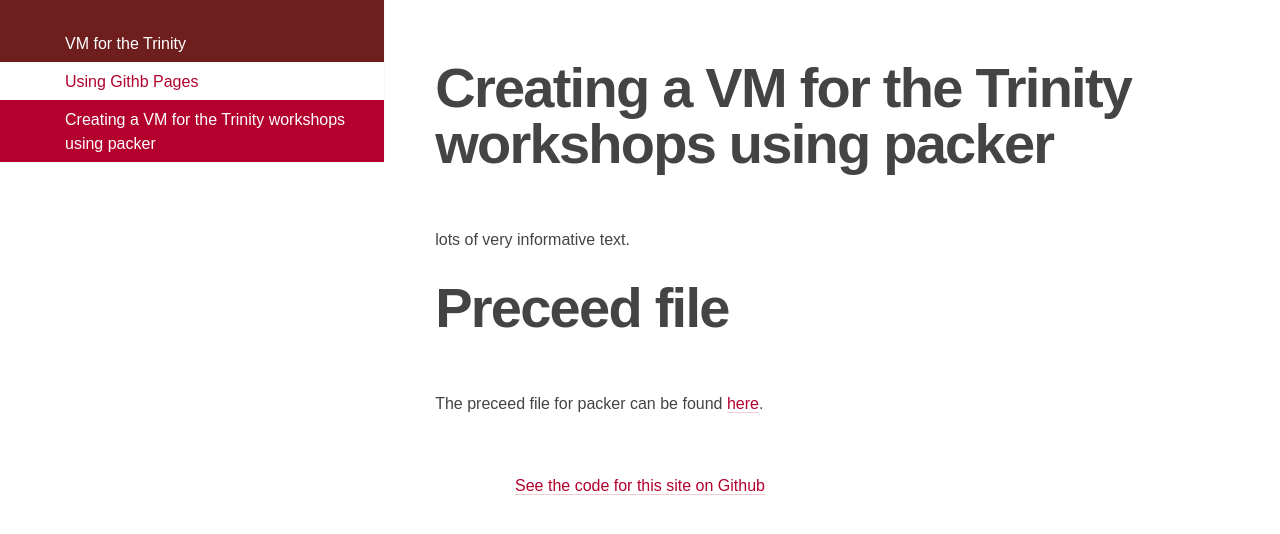
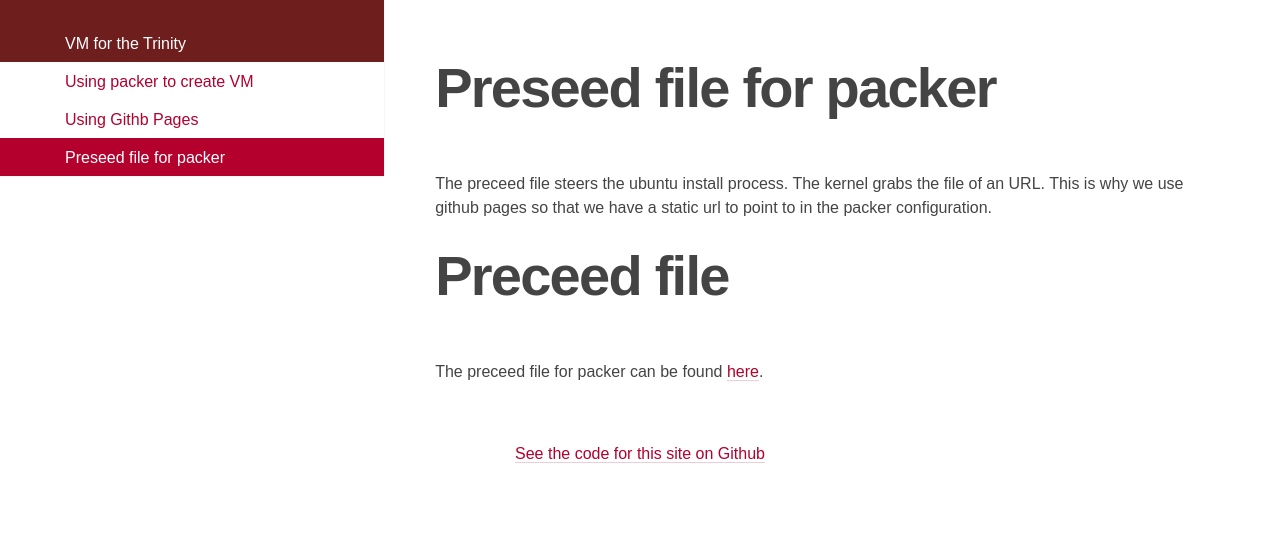
Before and after one commit to freme/trinityvm, a Jekyll site: the page built from preseed.md, in a window 1280 px wide. Shown: the top 534 px of the page. Built offline with Jekyll 4.4.1, drawn with Linux system fonts in a browser that asks for light colours.

Commit message:
more documentation

```diff
--- a/preseed.md
+++ b/preseed.md
@@ -1,10 +1,10 @@
 ---
-title: Creating a VM for the Trinity workshops using packer
+title: Preseed file for packer
 type: "pages"
 layout: default
 ---
 
-lots of very informative text.
+The preceed file steers the ubuntu install process. The kernel grabs the file of an URL. This is why we use github pages so that we have a static url to point to in the packer configuration.
 
 Preceed file
 ============
```
Also changed, not shown: packer.md (added, +18 -0 lines).
